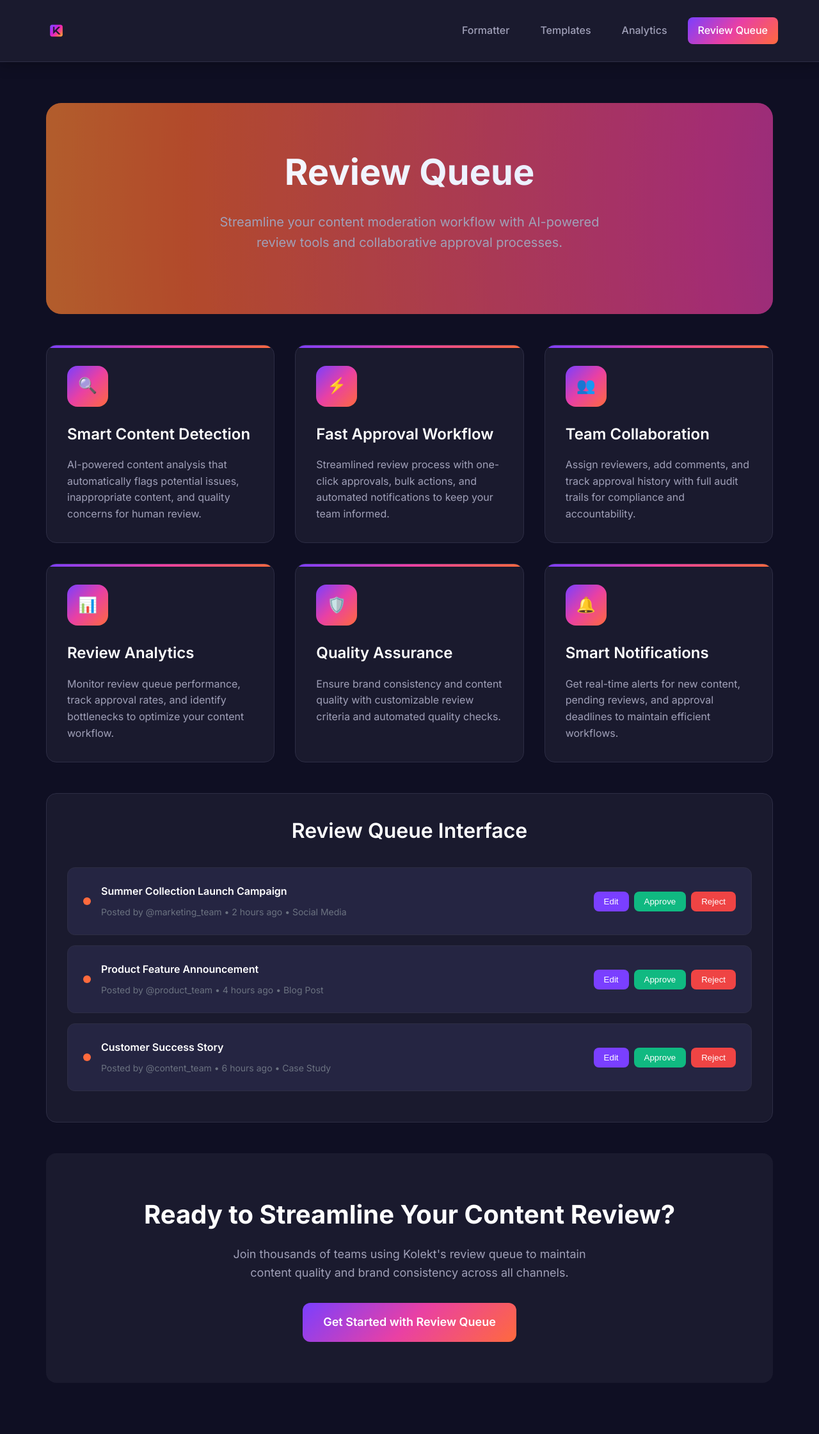
After one commit to TimeTap23/kolekt, a FastAPI app: template web/templates/review-queue-preview.html in a window 1280 px wide. The commit adds this page. Shown: the whole page at 64% size. Run offline with FastAPI, Linux system fonts and the light colour scheme; the template is opened without the code that fills it, so the values that code supplies are empty; parts of the project's set-up code (start-up, migrations or seed data) failed here and were passed over.

Commit message:
Add review queue preview page and update navigation

```diff
--- /dev/null
+++ b/web/templates/review-queue-preview.html
@@ -0,0 +1,539 @@
+<!DOCTYPE html>
+<html lang="en">
+<head>
+    <meta charset="UTF-8">
+    <meta name="viewport" content="width=device-width, initial-scale=1.0">
+    <title>Review Queue - Kolekt</title>
+    <link rel="icon" type="image/x-icon" href="/static/favicon.ico">
+    <link rel="preconnect" href="https://fonts.googleapis.com">
+    <link rel="preconnect" href="https://fonts.gstatic.com" crossorigin>
+    <link href="https://fonts.googleapis.com/css2?family=Inter:wght@300;400;500;600;700&display=swap" rel="stylesheet">
+
+    <style>
+        * {
+            margin: 0;
+            padding: 0;
+            box-sizing: border-box;
+        }
+
+        /* Refined Kolekt Design System */
+        :root {
+            --kolekt-purple: #7A3FFF;
+            --kolekt-magenta: #E940A4;
+            --kolekt-orange: #FF6A3D;
+            --kolekt-gold: #FFB443;
+            --kolekt-gradient: linear-gradient(135deg, #7A3FFF 0%, #E940A4 50%, #FF6A3D 100%);
+            --kolekt-radial: radial-gradient(circle at center, #7A3FFF 0%, #E940A4 40%, #FF6A3D 75%, #FFB443 100%);
+            --kolekt-glow: rgba(122, 63, 255, 0.3);
+            --bg-dark: #0f0f23;
+            --bg-card: #1a1a2e;
+            --bg-card-hover: #252542;
+            --text-primary: #ffffff;
+            --text-secondary: #a0a0b8;
+            --text-muted: #6b7280;
+            --border-color: #2d2d44;
+        }
+
+        body {
+            font-family: 'Inter', -apple-system, BlinkMacSystemFont, 'Segoe UI', Roboto, sans-serif;
+            background: var(--bg-dark) !important;
+            color: var(--text-primary);
+            margin: 0;
+            padding: 0;
+            line-height: 1.6;
+            min-height: 100vh;
+        }
+
+        .container {
+            max-width: 1200px;
+            margin: 0 auto;
+            padding: 2rem;
+        }
+
+        /* Header */
+        .header {
+            background: var(--bg-card);
+            border-bottom: 1px solid var(--border-color);
+            box-shadow: 0 4px 20px rgba(0, 0, 0, 0.3);
+            position: sticky;
+            top: 0;
+            z-index: 100;
+        }
+
+        .header-content {
+            display: flex;
+            align-items: center;
+            justify-content: space-between;
+            padding: 1.5rem 0;
+            max-width: 1200px;
+            margin: 0 auto;
+            padding-left: 1.5rem;
+            padding-right: 1.5rem;
+        }
+
+        .logo-container {
+            display: flex;
+            align-items: center;
+            gap: 1rem;
+            text-decoration: none;
+            color: var(--text-primary);
+        }
+
+        .logo-icon {
+            width: 48px;
+            height: 48px;
+            border-radius: 16px;
+            object-fit: cover;
+        }
+
+        .preview-nav {
+            display: flex;
+            align-items: center;
+            gap: 1rem;
+        }
+
+        .preview-nav a {
+            color: var(--text-secondary);
+            text-decoration: none;
+            padding: 0.5rem 1rem;
+            border-radius: 8px;
+            transition: all 0.3s ease;
+            font-weight: 500;
+        }
+
+        .preview-nav a:hover {
+            color: var(--text-primary);
+            background: var(--bg-card-hover);
+        }
+
+        .preview-nav a.active {
+            color: var(--text-primary);
+            background: var(--kolekt-gradient);
+        }
+
+        /* Hero Section */
+        .hero {
+            text-align: center;
+            padding: 4rem 0;
+            background: var(--kolekt-radial);
+            background-size: 400% 400%;
+            animation: gradientShift 8s ease infinite;
+            border-radius: 24px;
+            margin: 2rem 0;
+            position: relative;
+            overflow: hidden;
+        }
+
+        @keyframes gradientShift {
+            0%, 100% { background-position: 0% 50%; }
+            50% { background-position: 100% 50%; }
+        }
+
+        .hero::before {
+            content: '';
+            position: absolute;
+            top: 0;
+            left: 0;
+            right: 0;
+            bottom: 0;
+            background: rgba(0, 0, 0, 0.3);
+            z-index: 1;
+        }
+
+        .hero-content {
+            position: relative;
+            z-index: 2;
+        }
+
+        .hero h1 {
+            font-size: 3.5rem;
+            font-weight: 700;
+            margin-bottom: 1rem;
+            background: linear-gradient(45deg, #ffffff, #e0e7ff);
+            -webkit-background-clip: text;
+            -webkit-text-fill-color: transparent;
+            background-clip: text;
+        }
+
+        .hero p {
+            font-size: 1.25rem;
+            color: var(--text-secondary);
+            margin-bottom: 2rem;
+            max-width: 600px;
+            margin-left: auto;
+            margin-right: auto;
+        }
+
+        /* Features Grid */
+        .features-grid {
+            display: grid;
+            grid-template-columns: repeat(auto-fit, minmax(300px, 1fr));
+            gap: 2rem;
+            margin: 3rem 0;
+        }
+
+        .feature-card {
+            background: var(--bg-card);
+            border: 1px solid var(--border-color);
+            border-radius: 16px;
+            padding: 2rem;
+            transition: all 0.3s ease;
+            position: relative;
+            overflow: hidden;
+        }
+
+        .feature-card::before {
+            content: '';
+            position: absolute;
+            top: 0;
+            left: 0;
+            right: 0;
+            height: 4px;
+            background: var(--kolekt-gradient);
+        }
+
+        .feature-card:hover {
+            transform: translateY(-8px);
+            box-shadow: 0 20px 40px rgba(122, 63, 255, 0.2);
+            border-color: var(--kolekt-purple);
+        }
+
+        .feature-icon {
+            width: 64px;
+            height: 64px;
+            background: var(--kolekt-gradient);
+            border-radius: 16px;
+            display: flex;
+            align-items: center;
+            justify-content: center;
+            margin-bottom: 1.5rem;
+            font-size: 1.5rem;
+            color: white;
+        }
+
+        .feature-card h3 {
+            font-size: 1.5rem;
+            font-weight: 600;
+            margin-bottom: 1rem;
+            color: var(--text-primary);
+        }
+
+        .feature-card p {
+            color: var(--text-secondary);
+            line-height: 1.6;
+        }
+
+        /* Review Queue Demo */
+        .review-demo {
+            background: var(--bg-card);
+            border: 1px solid var(--border-color);
+            border-radius: 16px;
+            padding: 2rem;
+            margin: 3rem 0;
+        }
+
+        .review-demo h2 {
+            font-size: 2rem;
+            font-weight: 600;
+            margin-bottom: 2rem;
+            text-align: center;
+            color: var(--text-primary);
+        }
+
+        .review-item {
+            background: var(--bg-card-hover);
+            border: 1px solid var(--border-color);
+            border-radius: 12px;
+            padding: 1.5rem;
+            margin-bottom: 1rem;
+            display: flex;
+            align-items: center;
+            gap: 1rem;
+        }
+
+        .review-status {
+            width: 12px;
+            height: 12px;
+            border-radius: 50%;
+            background: var(--kolekt-orange);
+            flex-shrink: 0;
+        }
+
+        .review-content {
+            flex: 1;
+        }
+
+        .review-title {
+            font-weight: 600;
+            color: var(--text-primary);
+            margin-bottom: 0.5rem;
+        }
+
+        .review-meta {
+            color: var(--text-muted);
+            font-size: 0.875rem;
+        }
+
+        .review-actions {
+            display: flex;
+            gap: 0.5rem;
+        }
+
+        .btn {
+            padding: 0.5rem 1rem;
+            border: none;
+            border-radius: 8px;
+            font-weight: 500;
+            cursor: pointer;
+            transition: all 0.3s ease;
+            text-decoration: none;
+            display: inline-flex;
+            align-items: center;
+            gap: 0.5rem;
+        }
+
+        .btn-approve {
+            background: #10b981;
+            color: white;
+        }
+
+        .btn-approve:hover {
+            background: #059669;
+        }
+
+        .btn-reject {
+            background: #ef4444;
+            color: white;
+        }
+
+        .btn-reject:hover {
+            background: #dc2626;
+        }
+
+        .btn-edit {
+            background: var(--kolekt-purple);
+            color: white;
+        }
+
+        .btn-edit:hover {
+            background: #6b21a8;
+        }
+
+        /* CTA Section */
+        .cta-section {
+            text-align: center;
+            padding: 4rem 0;
+            background: var(--bg-card);
+            border-radius: 16px;
+            margin: 3rem 0;
+        }
+
+        .cta-section h2 {
+            font-size: 2.5rem;
+            font-weight: 700;
+            margin-bottom: 1rem;
+            color: var(--text-primary);
+        }
+
+        .cta-section p {
+            font-size: 1.125rem;
+            color: var(--text-secondary);
+            margin-bottom: 2rem;
+            max-width: 600px;
+            margin-left: auto;
+            margin-right: auto;
+        }
+
+        .cta-button {
+            background: var(--kolekt-gradient);
+            color: white;
+            padding: 1rem 2rem;
+            border: none;
+            border-radius: 12px;
+            font-size: 1.125rem;
+            font-weight: 600;
+            cursor: pointer;
+            transition: all 0.3s ease;
+            text-decoration: none;
+            display: inline-flex;
+            align-items: center;
+            gap: 0.5rem;
+        }
+
+        .cta-button:hover {
+            transform: translateY(-2px);
+            box-shadow: 0 10px 25px rgba(122, 63, 255, 0.4);
+        }
+
+        /* Responsive Design */
+        @media (max-width: 768px) {
+            .hero h1 {
+                font-size: 2.5rem;
+            }
+
+            .features-grid {
+                grid-template-columns: 1fr;
+            }
+
+            .review-item {
+                flex-direction: column;
+                align-items: flex-start;
+            }
+
+            .review-actions {
+                width: 100%;
+                justify-content: flex-end;
+            }
+        }
+    </style>
+</head>
+<body>
+    <!-- Header -->
+    <header class="header">
+        <div class="header-content">
+            <a href="/" class="logo-container">
+                <img src="/static/images/Kolekt_icon.png" alt="Kolekt" class="logo-icon">
+            </a>
+
+            <nav class="preview-nav">
+                <a href="/formatter-preview">Formatter</a>
+                <a href="/templates-preview">Templates</a>
+                <a href="/analytics-preview">Analytics</a>
+                <a href="/review-queue-preview" class="active">Review Queue</a>
+            </nav>
+        </div>
+    </header>
+
+    <div class="container">
+        <!-- Hero Section -->
+        <section class="hero">
+            <div class="hero-content">
+                <h1>Review Queue</h1>
+                <p>Streamline your content moderation workflow with AI-powered review tools and collaborative approval processes.</p>
+            </div>
+        </section>
+
+        <!-- Features Grid -->
+        <section class="features-grid">
+            <div class="feature-card">
+                <div class="feature-icon">🔍</div>
+                <h3>Smart Content Detection</h3>
+                <p>AI-powered content analysis that automatically flags potential issues, inappropriate content, and quality concerns for human review.</p>
+            </div>
+
+            <div class="feature-card">
+                <div class="feature-icon">⚡</div>
+                <h3>Fast Approval Workflow</h3>
+                <p>Streamlined review process with one-click approvals, bulk actions, and automated notifications to keep your team informed.</p>
+            </div>
+
+            <div class="feature-card">
+                <div class="feature-icon">👥</div>
+                <h3>Team Collaboration</h3>
+                <p>Assign reviewers, add comments, and track approval history with full audit trails for compliance and accountability.</p>
+            </div>
+
+            <div class="feature-card">
+                <div class="feature-icon">📊</div>
+                <h3>Review Analytics</h3>
+                <p>Monitor review queue performance, track approval rates, and identify bottlenecks to optimize your content workflow.</p>
+            </div>
+
+            <div class="feature-card">
+                <div class="feature-icon">🛡️</div>
+                <h3>Quality Assurance</h3>
+                <p>Ensure brand consistency and content quality with customizable review criteria and automated quality checks.</p>
+            </div>
+
+            <div class="feature-card">
+                <div class="feature-icon">🔔</div>
+                <h3>Smart Notifications</h3>
+                <p>Get real-time alerts for new content, pending reviews, and approval deadlines to maintain efficient workflows.</p>
+            </div>
+        </section>
+
+        <!-- Review Queue Demo -->
+        <section class="review-demo">
+            <h2>Review Queue Interface</h2>
+
+            <div class="review-item">
+                <div class="review-status"></div>
+                <div class="review-content">
+                    <div class="review-title">Summer Collection Launch Campaign</div>
+                    <div class="review-meta">Posted by @marketing_team • 2 hours ago • Social Media</div>
+                </div>
+                <div class="review-actions">
+                    <button class="btn btn-edit">Edit</button>
+                    <button class="btn btn-approve">Approve</button>
+                    <button class="btn btn-reject">Reject</button>
+                </div>
+            </div>
+
+            <div class="review-item">
+                <div class="review-status"></div>
+                <div class="review-content">
+                    <div class="review-title">Product Feature Announcement</div>
+                    <div class="review-meta">Posted by @product_team • 4 hours ago • Blog Post</div>
+                </div>
+                <div class="review-actions">
+                    <button class="btn btn-edit">Edit</button>
+                    <button class="btn btn-approve">Approve</button>
+                    <button class="btn btn-reject">Reject</button>
+                </div>
+            </div>
+
+            <div class="review-item">
+                <div class="review-status"></div>
+                <div class="review-content">
+                    <div class="review-title">Customer Success Story</div>
+                    <div class="review-meta">Posted by @content_team • 6 hours ago • Case Study</div>
+                </div>
+                <div class="review-actions">
+                    <button class="btn btn-edit">Edit</button>
+                    <button class="btn btn-approve">Approve</button>
+                    <button class="btn btn-reject">Reject</button>
+                </div>
+            </div>
+        </section>
+
+        <!-- CTA Section -->
+        <section class="cta-section">
+            <h2>Ready to Streamline Your Content Review?</h2>
+            <p>Join thousands of teams using Kolekt's review queue to maintain content quality and brand consistency across all channels.</p>
+            <a href="/" class="cta-button">Get Started with Review Queue</a>
+        </section>
+    </div>
+
+    <script>
+        // Add interactive functionality
+        document.addEventListener('DOMContentLoaded', function() {
+            // Add click handlers for demo buttons
+            const approveButtons = document.querySelectorAll('.btn-approve');
+            const rejectButtons = document.querySelectorAll('.btn-reject');
+            const editButtons = document.querySelectorAll('.btn-edit');
+
+            approveButtons.forEach(button => {
+                button.addEventListener('click', function() {
+                    this.textContent = 'Approved ✓';
+                    this.style.background = '#10b981';
+                    this.disabled = true;
+                });
+            });
+
+            rejectButtons.forEach(button => {
+                button.addEventListener('click', function() {
+                    this.textContent = 'Rejected ✗';
+                    this.style.background = '#ef4444';
+                    this.disabled = true;
+                });
+            });
+
+            editButtons.forEach(button => {
+                button.addEventListener('click', function() {
+                    alert('Edit functionality would open the content editor in the full application.');
+                });
+            });
+        });
+    </script>
+</body>
+</html>
```
Also changed, not shown: start_kolekt.py (+11 -0 lines), web/templates/index.html (+8 -3 lines).
